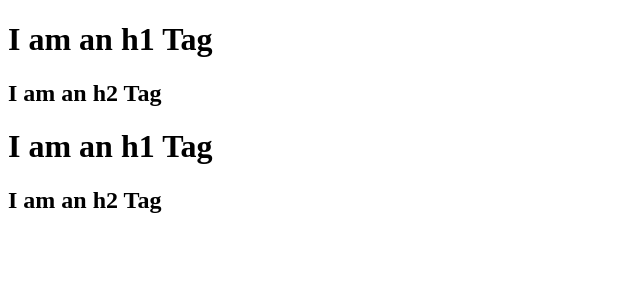
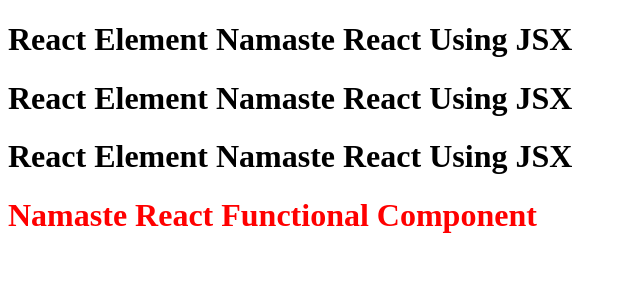
Before and after one commit to PrakashraajVD/namaste-react, a React (Vite) app: page / in a window 1280 px wide. Shown: the top 300 px of the page, without its empty margins (0-640 px from the left). Built offline with nearby package versions, Linux system fonts and the light colour scheme.

Commit message:
docs: ep3 code practice

```diff
--- a/App.js
+++ b/App.js
@@ -1,17 +1,66 @@
 import React from "react";
 import ReactDOM from "react-dom/client";
 
-const parent = React.createElement("div", { id: "parent" }, [
-    React.createElement("div", { id: "child1" }, [
-        React.createElement("h1", {}, "I am an h1 Tag"),
-        React.createElement("h2", {}, "I am an h2 Tag"),
-    ]),
-    React.createElement("div", { id: "child2" }, [
-        React.createElement("h1", {}, "I am an h1 Tag"),
-        React.createElement("h2", {}, "I am an h2 Tag"),
-    ])
-]);
+// Creating React Element using core react
+
+// React Element => Object => HTMLElement (render)
+// const heading = React.createElement("h1", {id: "heading"}, "Namaste React");
+// console.log(heading);
+// const root = ReactDOM.createRoot(document.getElementById("root"));
+// root.render(heading);
+
+// Creating React Element using JSX
+
+// JSX - HTML - like or XML-like Syntax
+// (transpiled before it reaches the JS Engine) - PARCEL - Babel
+// JSX => Babel transpiles it to React.createElement => ReactElement - JS Object => HTMLElement (render)
+// const jsxHeading = (
+//     <h1 className="heading">
+//         Namaste React using JSX
+//     </h1>
+// );
+// console.log(jsxHeading);
+// const root = ReactDOM.createRoot(document.getElementById("root"));
+// root.render(jsxHeading);
+
+// React Components
+// Class Based Components - OLD
+// Functional Components - NEW
+
+// React Functional Component
+
+const fn = () => true;
+
+const fn2 = () => {return true;};
+
+// Both the above functions are valid
+
+const element = (
+    <span>React Element</span>
+);
+
+const Title = () => (
+    <h1 className="head">
+        {element} Namaste React Using JSX
+    </h1>
+);
+
+// const data = api.getData();
+
+// Component Composition
+const HeadingComponent = () => (
+    <div id="container">
+        <Title />
+        <Title></Title>
+        {Title()}
+        {/* {data} */}
+        <h1 id="heading">Namaste React Functional Component</h1>
+    </div>
+);
+
+console.log(HeadingComponent()); //React Element
 
 const root = ReactDOM.createRoot(document.getElementById("root"));
 
-root.render(parent);
+root.render(<HeadingComponent />)
+//can also be written as root.render(<HeadingComponent></HeadingComponent>)
--- a/index.html
+++ b/index.html
@@ -10,6 +10,7 @@
 
 <body>
     <div id="root">
+        <h1>Not Rendered</h1>
     </div>
     <script type="module" src="./App.js"></script>
 </body>
--- a/package.json
+++ b/package.json
@@ -15,6 +15,8 @@
   "author": "Prakashraaj V D",
   "type": "commonjs",
   "scripts": {
+    "start":"parcel index.html",
+    "build":"parcel build index.html",
     "test": "jest"
   },
   "devDependencies": {
```
